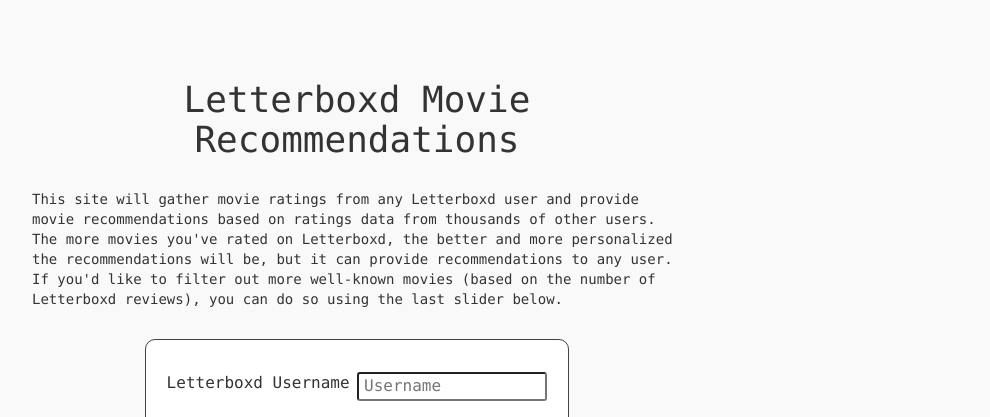
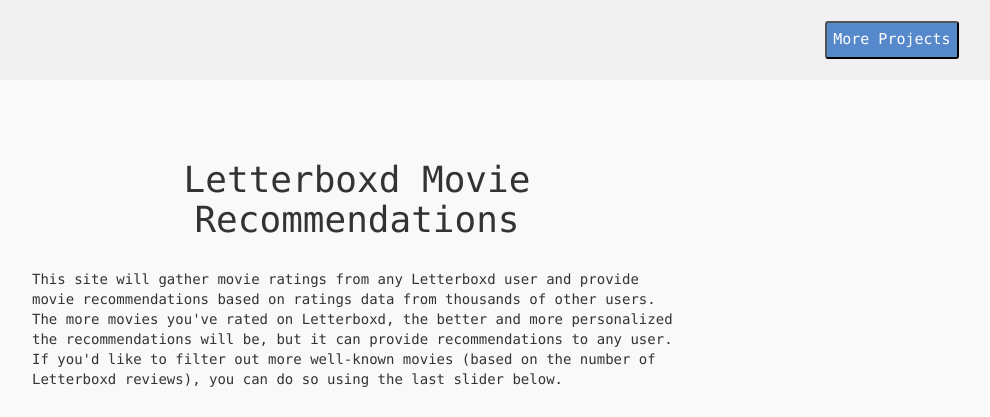
Before and after one commit to sdl60660/letterboxd_recommendations, a Flask app: page / in a window 1280 px wide. Shown: the top 417 px of the page, without its empty margins (283-1273 px from the left). Run offline with Flask 2, Linux system fonts and the light colour scheme; some libraries are stand-ins or nearby versions; some web fonts are replaced.

Commit message:
Added a header with link to other projects

```diff
--- a/static/css/style.css
+++ b/static/css/style.css
@@ -236,6 +236,29 @@ label {
 	margin-bottom: 2px;
 }
 
+.header {
+	background-color: #f1f1f1;
+	height: 10vh;
+	display: flex;
+}
+
+.header .main-site-link {
+	align-self: center;
+	margin-right: 3vw;
+	position: absolute;
+	right: 0vw;
+
+}
+
+.header .main-site-link button {
+	background-color: rgba(48, 112, 196, 0.8);
+	color: white;
+	padding: 0.6rem;
+	border-radius: 3px;
+	font-size: 1.5rem;
+	text-decoration: none;
+}
+
 /* The switch - the box around the slider */
 .switch {
 	position: relative;
--- a/templates/index.html
+++ b/templates/index.html
@@ -12,17 +12,17 @@
 
     <!-- Open Graph / Facebook -->
     <meta property="og:type" content="website">
-    <meta property="og:url" content="https://letterboxd-recommendations.herokuapp.com/">
+    <meta property="og:url" content="letterboxd.samlearner.com">
     <meta property="og:title" content="Letterboxd Movie Recommendations">
     <meta property="og:description" content="Generate movie recommendations based on your previous Letterboxd ratings">
     <meta property="og:image" content="https://letterboxd-recommendations.herokuapp.com/static/images/preview_image.png">
 
     <!-- Twitter -->
     <meta property="twitter:card" content="summary_large_image">
-    <meta property="twitter:url" content="https://letterboxd-recommendations.herokuapp.com/">
+    <meta property="twitter:url" content="letterboxd.samlearner.com">
     <meta property="twitter:title" content="Letterboxd Movie Recommendations">
     <meta property="twitter:description" content="Generate movie recommendations based on your previous Letterboxd ratings">
-    <meta property="twitter:image" content="https://letterboxd-recommendations.herokuapp.com/static/images/preview_image.png">
+    <meta property="twitter:image" content="https://letterboxd.samlearner.com/static/images/preview_image.png">
 
     <link rel="icon" href='/static/images/favicon.png'>
     <meta name="viewport" content="width=device-width, initial-scale=1">
@@ -47,6 +47,11 @@
 
 
 <body>
+    <div class="header">
+        <div class="main-site-link">
+            <a href="https://www.samlearner.com"><button>More Projects</button></a>
+        </div>
+    </div>
     <div class="spacer"></div>
     <div class="container" id="intro-container">
         <div class="row" style="text-align: center">
```
